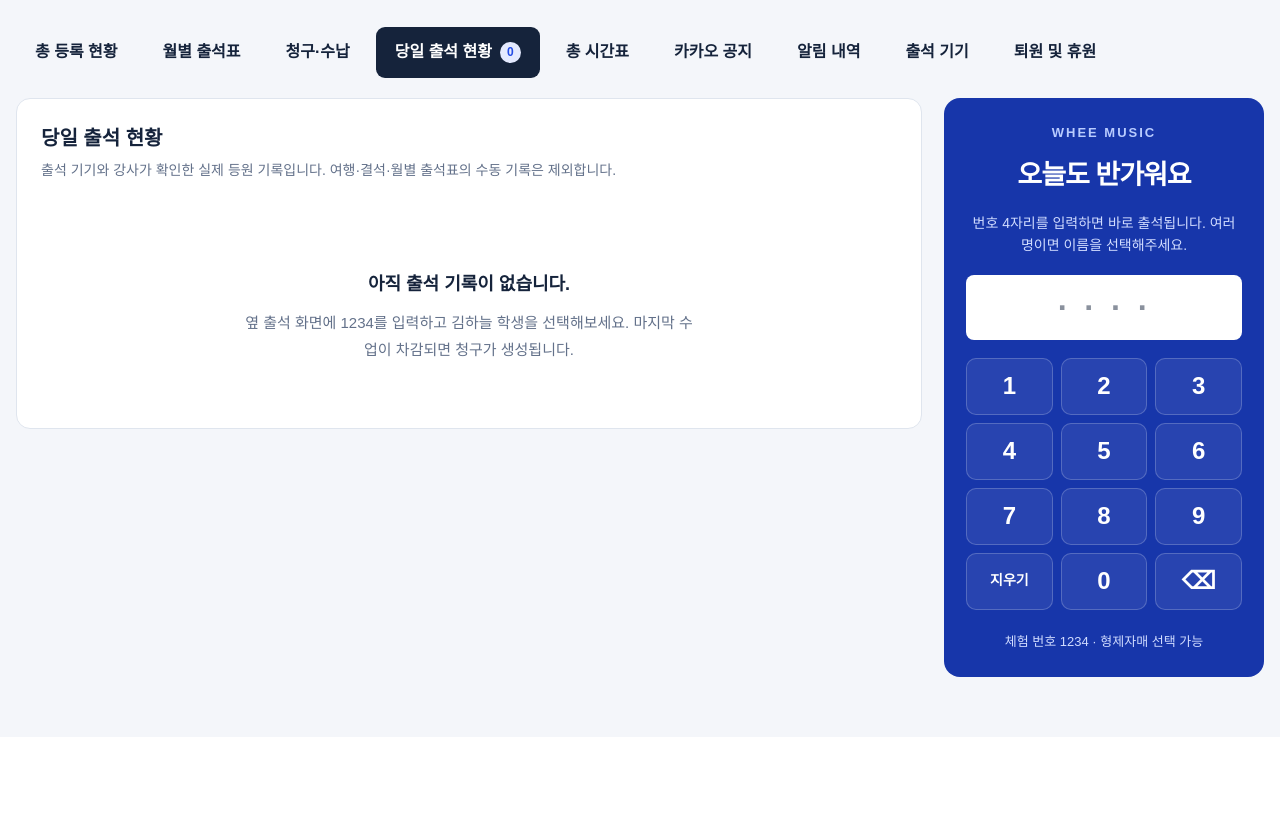
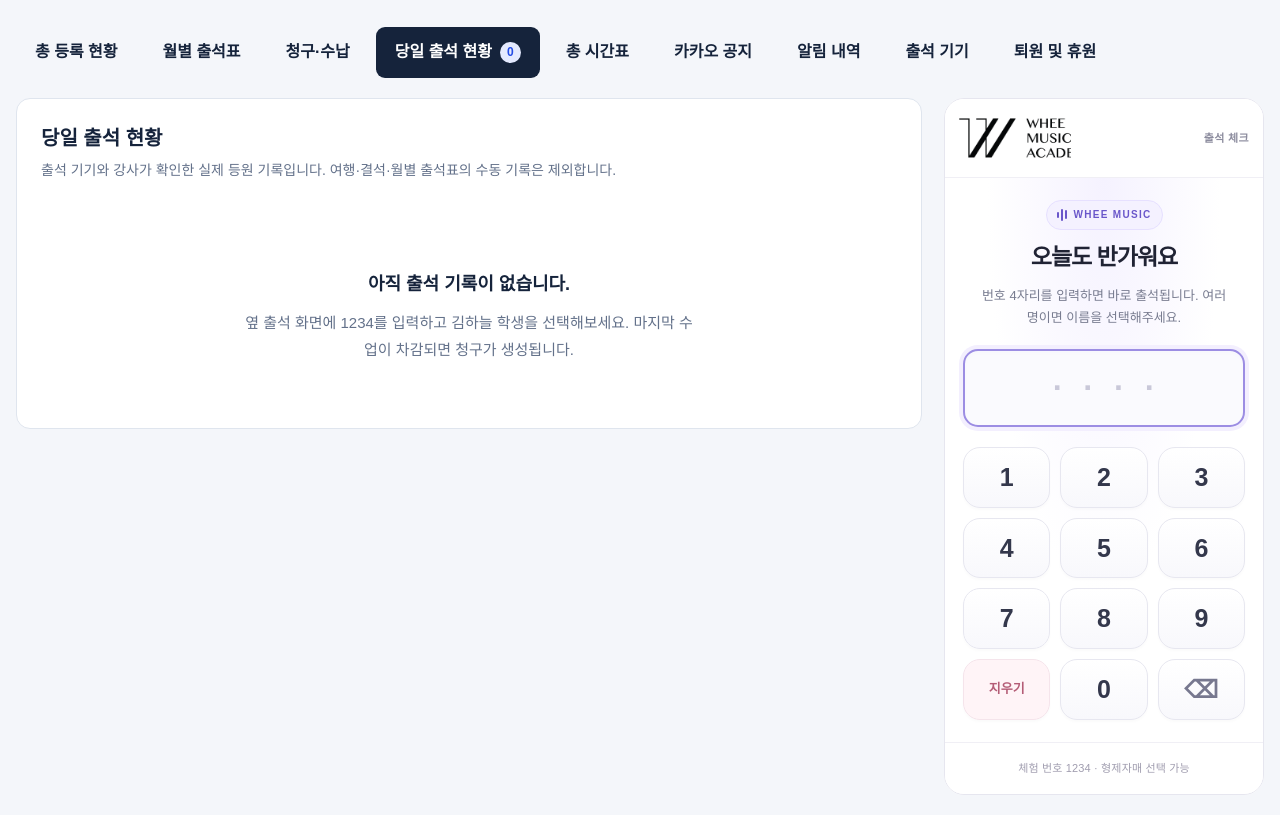
Before and after one commit to hwani7238/academy-web, a Next.js app: page /operations/demo in a window 1280 px wide. Shown: the part 439-1254 px from the top of the page. Before the commit the page ends 1176 px from the top, so only its background shows below. Built offline with nearby package versions, Linux system fonts and the light colour scheme.

Commit message:
Restyle kiosk with academy logo and soft light interface

```diff
--- a/src/components/operations/CheckIn.tsx
+++ b/src/components/operations/CheckIn.tsx
@@ -1,6 +1,8 @@
 'use client';
 import { useEffect, useRef, useState } from 'react';
+import Image from 'next/image';
 import './operations.css';
+import './check-in.css';
 type Match = { id: string; name: string };
 type Demo = { lookup: (digits: string) => Match[]; checkIn: (studentId: string) => Promise<Record<string, unknown>> };
 export function CheckIn({ demo }: { demo?: Demo }) {
@@ -38,13 +40,15 @@ export function CheckIn({ demo }: { demo?: Demo }) {
     if (next.length === 4) void lookup(next);
   };
   const attend = (id: string) => run(() => saveAttendance(id));
-  return <div className={`whee-ops kiosk ${demo ? 'embedded' : ''}`}>
-    <div className="kiosk-inner"><p className="brand">WHEE MUSIC</p><h1>{registered ? '오늘도 반가워요' : '출석 기기 등록'}</h1>
+  return <div className={`whee-ops kiosk kiosk-light ${demo ? 'embedded' : ''}`}>
+    <div className="kiosk-shell">
+    <header className="kiosk-topbar"><div className="kiosk-logo"><Image src="/logo.png" alt="WHEE MUSIC ACADEMY 위뮤직 아카데미" width={1024} height={576} priority unoptimized /></div><span className="kiosk-header-label">출석 체크</span></header>
+    <div className="kiosk-inner"><div className="kiosk-heading"><span className="kiosk-eyebrow" aria-hidden="true"><span className="kiosk-sound-bars"><i/><i/><i/></span>WHEE MUSIC</span><h1>{registered ? '오늘도 반가워요' : '출석 기기 등록'}</h1></div>
     {!registered ? <form onSubmit={e => { e.preventDefault(); void run(async () => { await call({ action: 'pair', code: code.trim() }); setRegistered(true); setCode(''); }); }}>
       <p>원장님 관리 화면에서 만든 등록 코드를 입력해주세요.</p><label>기기 등록 코드<input value={code} onChange={e => setCode(e.target.value)} autoComplete="off" required /></label><button className="primary" disabled={busy}>이 아이폰 등록</button>
-    </form> : success ? <div className="kiosk-success" role="status"><span aria-hidden="true">✓</span><h2>{message}</h2><p>잠시 후 처음 화면으로 돌아갑니다.</p></div> : matches.length ? <div className="matches"><p>출석할 학생과 과목을 선택해주세요.</p>{matches.map(m => <button disabled={busy} key={m.id} onClick={() => void attend(m.id)}>{m.name}<span>출석하기 →</span></button>)}<button className="quiet" disabled={busy} onClick={() => { enteredDigits.current=''; setMatches([]); setDigits(''); setMessage(''); }}>번호 다시 입력</button></div> : <form onSubmit={e => e.preventDefault()}>
+    </form> : success ? <div className="kiosk-success" role="status"><span className="kiosk-success-icon" aria-hidden="true">✓</span><h2>{message}</h2><p>잠시 후 처음 화면으로 돌아갑니다.</p></div> : matches.length ? <div className="matches"><p>출석할 학생과 과목을 선택해주세요.</p>{matches.map(m => <button disabled={busy} key={m.id} onClick={() => void attend(m.id)}>{m.name}<span>출석하기 →</span></button>)}<button className="quiet" disabled={busy} onClick={() => { enteredDigits.current=''; setMatches([]); setDigits(''); setMessage(''); }}>번호 다시 입력</button></div> : <form onSubmit={e => e.preventDefault()}>
       <p>번호 4자리를 입력하면 바로 출석됩니다. 여러 명이면 이름을 선택해주세요.</p><label className="sr-only" htmlFor={demo ? 'demo-digits' : 'digits'}>휴대폰 뒷번호</label><input id={demo ? 'demo-digits' : 'digits'} className="digit-display" disabled={busy} inputMode="numeric" autoComplete="off" maxLength={4} value={digits} onChange={e => changeDigits(e.target.value)} placeholder="····" />
       <div className="keypad">{['1','2','3','4','5','6','7','8','9','지우기','0','⌫'].map(k => <button type="button" disabled={busy} key={k} aria-label={k === '⌫' ? '마지막 숫자 지우기' : k} onClick={() => changeDigits(k === '지우기' ? '' : k === '⌫' ? enteredDigits.current.slice(0, -1) : enteredDigits.current + k)}>{k}</button>)}</div>{busy && <p role="status">출석 처리 중…</p>}
-    </form>}{!success && message && <p className="error" role="alert">{message}</p>}<p className="kiosk-footer">{demo ? '체험 번호 1234 · 형제자매 선택 가능' : '위뮤직 아카데미 · 출석 체크'}</p></div>
+    </form>}{!success && message && <p className="error" role="alert">{message}</p>}</div><p className="kiosk-footer">{demo ? '체험 번호 1234 · 형제자매 선택 가능' : '위뮤직 아카데미 · 출석 체크'}</p></div>
   </div>;
 }
--- /dev/null
+++ b/src/components/operations/check-in.css
@@ -0,0 +1,41 @@
+/* The live kiosk keeps its existing behavior; this skin is isolated from the management UI. */
+.whee-ops.kiosk.kiosk-light{--blue:#5b4ad4;--ink:#202334;--line:#e8e8f1;color:#202334;background:radial-gradient(ellipse at 20% 0%,#e8e5ff 0,transparent 45%),#f1f3f8;padding:24px;min-height:100dvh;color-scheme:light}
+.kiosk-light .kiosk-shell{width:100%;max-width:440px;min-height:min(780px,calc(100dvh - 48px));display:flex;flex-direction:column;background:#fff;border:1px solid #e6e6ef;border-radius:30px;box-shadow:0 24px 70px #26234512;overflow:hidden}
+.kiosk-light .kiosk-topbar{display:flex;align-items:center;justify-content:space-between;gap:12px;flex-shrink:0;padding:18px 22px 14px;border-bottom:1px solid #f0eff5;background:#fff}
+/* Frame the existing logo's white margins without changing the original artwork. */
+.kiosk-light .kiosk-logo{position:relative;width:170px;height:50px;overflow:hidden;flex-shrink:0}
+.kiosk-light .kiosk-logo img{position:absolute;left:-41px;top:-46px;width:253px;height:auto;max-width:none}
+.kiosk-light .kiosk-header-label{font-size:11px;font-weight:600;letter-spacing:.03em;color:#8c8c9e;white-space:nowrap}
+.kiosk-light .kiosk-inner{width:100%;max-width:none;flex:1;padding:28px 26px 24px;background:radial-gradient(ellipse at 50% 0,#f5f2ff 0,transparent 52%);text-align:center}
+.kiosk-light .kiosk-heading{margin-bottom:12px}
+.kiosk-light .kiosk-eyebrow{display:inline-flex;align-items:center;gap:7px;border:1px solid #e6e0ff;background:#f4f1ff;border-radius:30px;padding:6px 10px;font-size:10px;font-weight:750;letter-spacing:1.3px;color:#6a57ca;margin-bottom:12px}
+.kiosk-light .kiosk-sound-bars{display:flex;align-items:center;gap:2px;height:12px}
+.kiosk-light .kiosk-sound-bars i{display:block;width:2px;height:6px;border-radius:2px;background:currentColor}
+.kiosk-light .kiosk-sound-bars i:nth-child(2){height:12px}.kiosk-light .kiosk-sound-bars i:nth-child(3){height:9px}
+.whee-ops.kiosk-light h1{font-size:27px;line-height:1.35;letter-spacing:-1px;color:#202334;margin:0;font-weight:800}
+.whee-ops.kiosk-light p{color:#787c90;font-size:13px;line-height:1.7;word-break:keep-all}
+.whee-ops.kiosk-light form{gap:20px}
+.whee-ops.kiosk-light label{color:#555a70}
+.whee-ops.kiosk-light input{background:#fafafe;color:#25283a;border-color:#dedcec;border-radius:15px}
+.whee-ops.kiosk-light .digit-display{height:78px;border:2px solid #9c8de3;box-shadow:0 0 0 4px #f3effe,inset 0 2px 5px #4338ca04;font-size:32px;letter-spacing:20px;padding:10px 6px 10px 26px;font-variant-numeric:tabular-nums;caret-color:#6a57ca}
+.kiosk-light .digit-display::placeholder{color:#c9c8d9;opacity:1}
+.kiosk-light .keypad{gap:10px}
+.whee-ops.kiosk.kiosk-light .keypad button{min-height:64px;padding:10px;background:linear-gradient(#fff,#f8f8fc);border:1px solid #e7e7f0;border-radius:17px;color:#34384c;font-size:25px;font-weight:650;box-shadow:0 2px 3px #24223c05;user-select:none;-webkit-user-select:none;transition:transform .1s,background-color .1s}
+.whee-ops.kiosk.kiosk-light .keypad button:nth-child(10){font-size:13px;font-weight:650;color:#b45c76;background:#fff4f7;border-color:#f5e4eb}
+.whee-ops.kiosk.kiosk-light .keypad button:nth-child(12){font-size:24px;color:#77788f}
+.whee-ops.kiosk.kiosk-light .keypad button:active:not(:disabled){transform:scale(.95);background:#eae5ff;border-color:#c4b7f0;color:#5944b7;box-shadow:none}
+.whee-ops.kiosk-light .primary{background:linear-gradient(110deg,#6051d7,#8a55cd)!important;color:#fff!important;border-color:transparent!important;border-radius:15px;box-shadow:0 6px 18px #6a50cb24}
+.kiosk-light .matches{gap:12px;margin-top:20px}
+.whee-ops.kiosk-light .matches button{min-height:70px;padding:16px;border:1px solid #e5dff3;border-radius:16px;background:#fff;box-shadow:0 3px 10px #30225805;color:#303249;text-align:left;font-size:17px;line-height:1.5}
+.kiosk-light .matches span{flex-shrink:0;color:#8973c5;font-size:12px}
+.whee-ops.kiosk-light .matches .quiet{min-height:44px;background:transparent;border-color:transparent;box-shadow:none;color:#8a829f;font-size:14px;justify-content:center}
+.kiosk-light .kiosk-success{padding:48px 0 40px}
+.kiosk-light .kiosk-success>.kiosk-success-icon{display:inline-flex;align-items:center;justify-content:center;width:92px;height:92px;background:linear-gradient(135deg,#7360e0,#9c6bdd);border:7px solid #f2edff;border-radius:50%;color:#fff;font-size:42px;box-shadow:0 10px 25px #7661d522}
+.whee-ops.kiosk-light .kiosk-success h2{font-size:23px;line-height:1.6;color:#29273a;margin:25px 0 12px;word-break:keep-all}
+.whee-ops.kiosk-light .error{margin-top:18px!important;padding:12px;background:#fff3f6;border-color:#f5dce5;color:#a34762;font-size:13px;line-height:1.6}
+.whee-ops.kiosk-light .kiosk-footer{flex-shrink:0;margin:0!important;padding:16px 20px;border-top:1px solid #f0eff5;color:#a09daf;font-size:11px!important;letter-spacing:.15px;text-align:center;background:#fff}
+@media(hover:hover) and (pointer:fine){.whee-ops.kiosk.kiosk-light .keypad button:hover:not(:disabled){background:#f0edfa;border-color:#d6cbed;color:#5f4ab5}.whee-ops.kiosk-light .matches button:hover:not(:disabled){background:#f7f4fe;border-color:#c3b5e3;color:#5f4ab5}}
+@media(max-width:520px){.whee-ops.kiosk.kiosk-light:not(.embedded){padding:0;align-items:stretch}.kiosk-light:not(.embedded) .kiosk-shell{max-width:none;min-height:100dvh;border:0;border-radius:0;box-shadow:none}.kiosk-light:not(.embedded) .kiosk-topbar{padding-top:max(18px,env(safe-area-inset-top))}.kiosk-light:not(.embedded) .kiosk-footer{padding-bottom:max(16px,env(safe-area-inset-bottom))}}
+@media(max-height:740px){.kiosk-light .kiosk-inner{padding-block:12px}.kiosk-light .kiosk-topbar{padding-block:12px}.whee-ops.kiosk-light form{gap:16px}.whee-ops.kiosk.kiosk-light .keypad button{min-height:56px}.whee-ops.kiosk-light .digit-display{height:68px}.kiosk-light .kiosk-success{padding:24px 0}}
+.whee-ops.kiosk.kiosk-light.embedded{padding:0;min-height:0;border-radius:20px;background:#fff}.kiosk-light.embedded .kiosk-shell{min-height:0;border-radius:20px;box-shadow:none}.kiosk-light.embedded .kiosk-topbar{padding:14px}.kiosk-light.embedded .kiosk-inner{padding:22px 18px}.kiosk-light.embedded .kiosk-logo{transform:scale(.8);transform-origin:left center;width:140px;margin-right:-15px}.whee-ops.kiosk-light.embedded h1{font-size:23px}.whee-ops.kiosk.kiosk-light.embedded .keypad button{min-height:52px}
+@media(prefers-reduced-motion:reduce){.whee-ops.kiosk.kiosk-light .keypad button{transition:none}}
```
